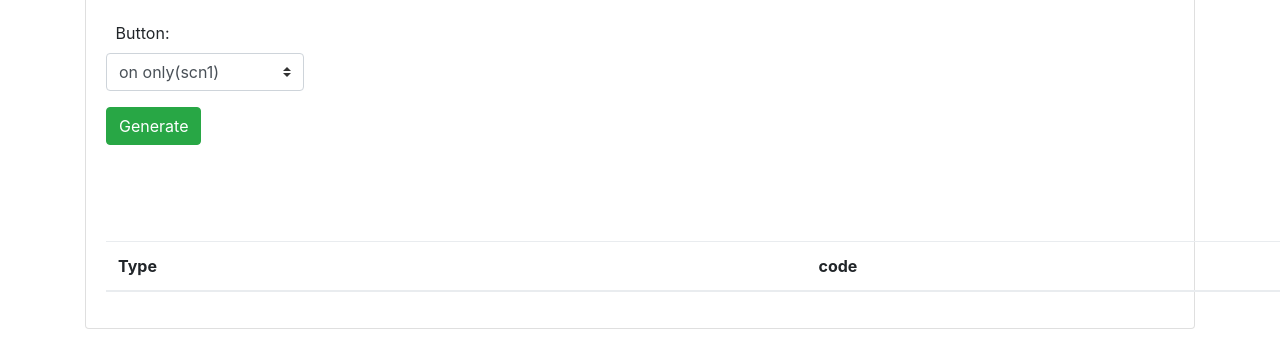
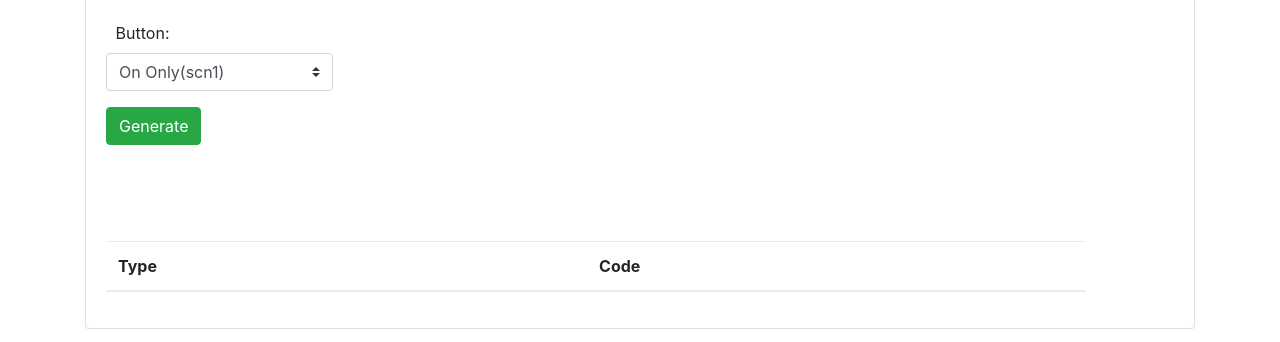
Before and after one commit to dimagoltsman/Random-Broadlink-RM-Code-Generator, a plain HTML site: page index.html in a window 1280 px wide. Both pictures are taken after a click on the link "Generate Random Livolo Code". Shown: the part 354-696 px from the top of the page. Drawn offline with nearby package versions, Linux system fonts and the light colour scheme.

Commit message:
fixing style

```diff
--- a/index.html
+++ b/index.html
@@ -77,8 +77,8 @@
     </div>
 
 
-
-    <div class="card" id="livolo-section">
+<div id="livolo-section">
+    <div class="card">
         <div class="card-body" style="width: 90rem;">
             <h3>Generate Random Livolo Code</h3>
             <br><br>
@@ -95,23 +95,23 @@
                 <div class="form-group">
                     <label for="liv_btn" class="badge-pill col">Button:</label>
                     <select id="liv_btn" class="custom-select">
-                        <option value='90'  >on only(scn1)</option>
-                        <option value='40'  >on/off (toggle/btn10)</option>
-                        <option value='106' >off only</option>
-                        <option value='0'   >btn1</option>
-                        <option value='96'	>btn2</option>
-                        <option value='120'	>btn3</option>
-                        <option value='24'  >btn4</option>
-                        <option value='108' >btn5</option>
-                        <option value='80'  >btn6</option>
-                        <option value='48'  >btn7</option>
-                        <option value='12'  >btn8</option>
-                        <option value='72'  >btn9</option>
-                        <option value='40'  >btn10</option>
-                        <option value='90'  >scn1</option>
-                        <option value='114' >scn2</option>
-                        <option value='10'  >scn3</option>
-                        <option value='18'  >scn4</option>
+                        <option value='90'  >On Only(scn1)</option>
+                        <option value='40'  >On/Off (toggle/button10)</option>
+                        <option value='106' >Off Only</option>
+                        <option value='0'   >Button 1</option>
+                        <option value='96'	>Button 2</option>
+                        <option value='120'	>Button 3</option>
+                        <option value='24'  >Button 4</option>
+                        <option value='108' >Button 5</option>
+                        <option value='80'  >Button 6</option>
+                        <option value='48'  >Button 7</option>
+                        <option value='12'  >Button 8</option>
+                        <option value='72'  >Button 9</option>
+                        <option value='40'  >Button 10</option>
+                        <option value='90'  >Scene 1</option>
+                        <option value='114' >Scene 2</option>
+                        <option value='10'  >Scene 3</option>
+                        <option value='18'  >Scene 4</option>
 
                     </select>
                     <br>
@@ -124,11 +124,11 @@
 
             <br><br><br><br>
             <div class="table-responsive">
-                <table class="table table-striped table-hover">
+                <table class="table table-striped table-hover" style="width: 70%">
                     <thead>
                     <tr>
                         <th scope="col">Type</th>
-                        <th scope="col">code</th>
+                        <th scope="col">Code</th>
                     </tr>
                     </thead>
                     <tbody id="livtable">
@@ -139,6 +139,7 @@
 
         </div>
     </div>
+</div>
 
 
     <div class="card" id="repeats-section">
```
